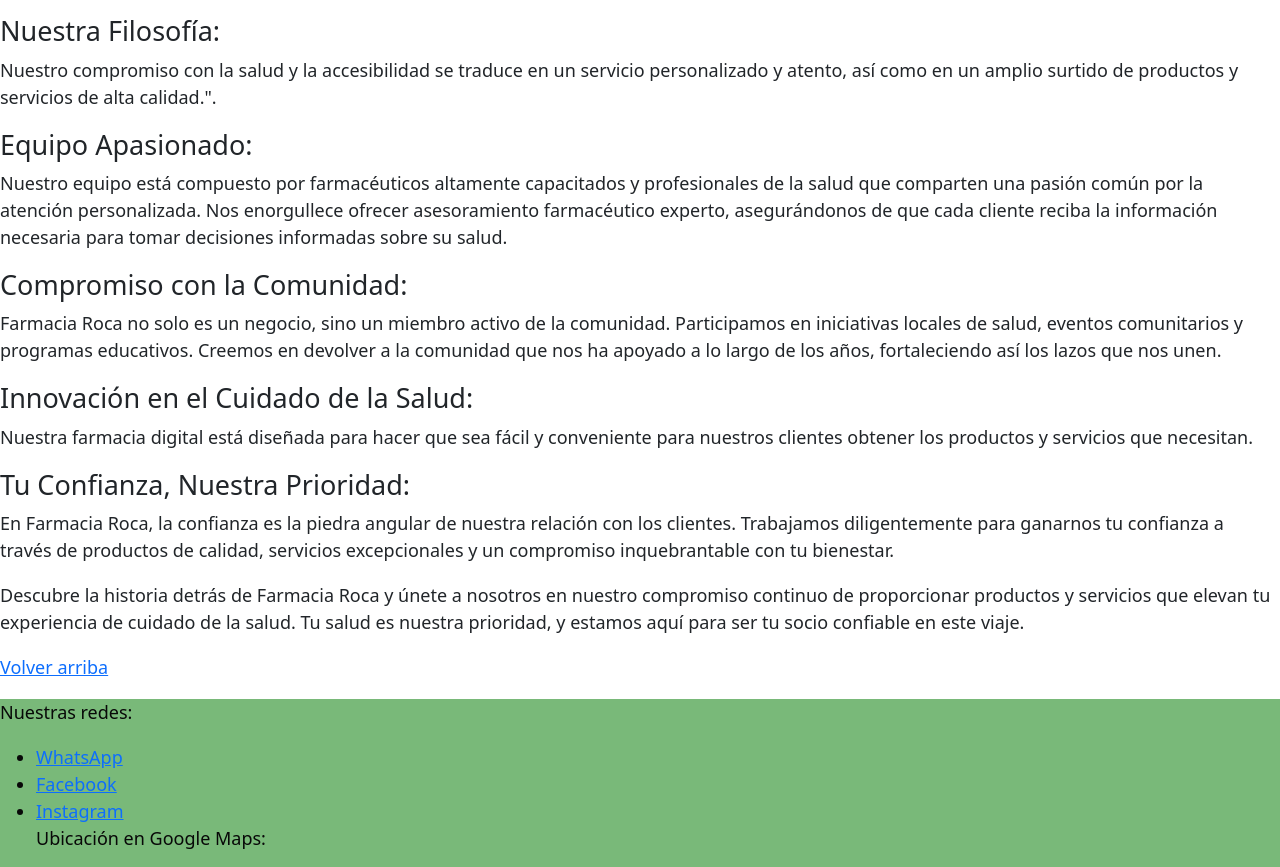
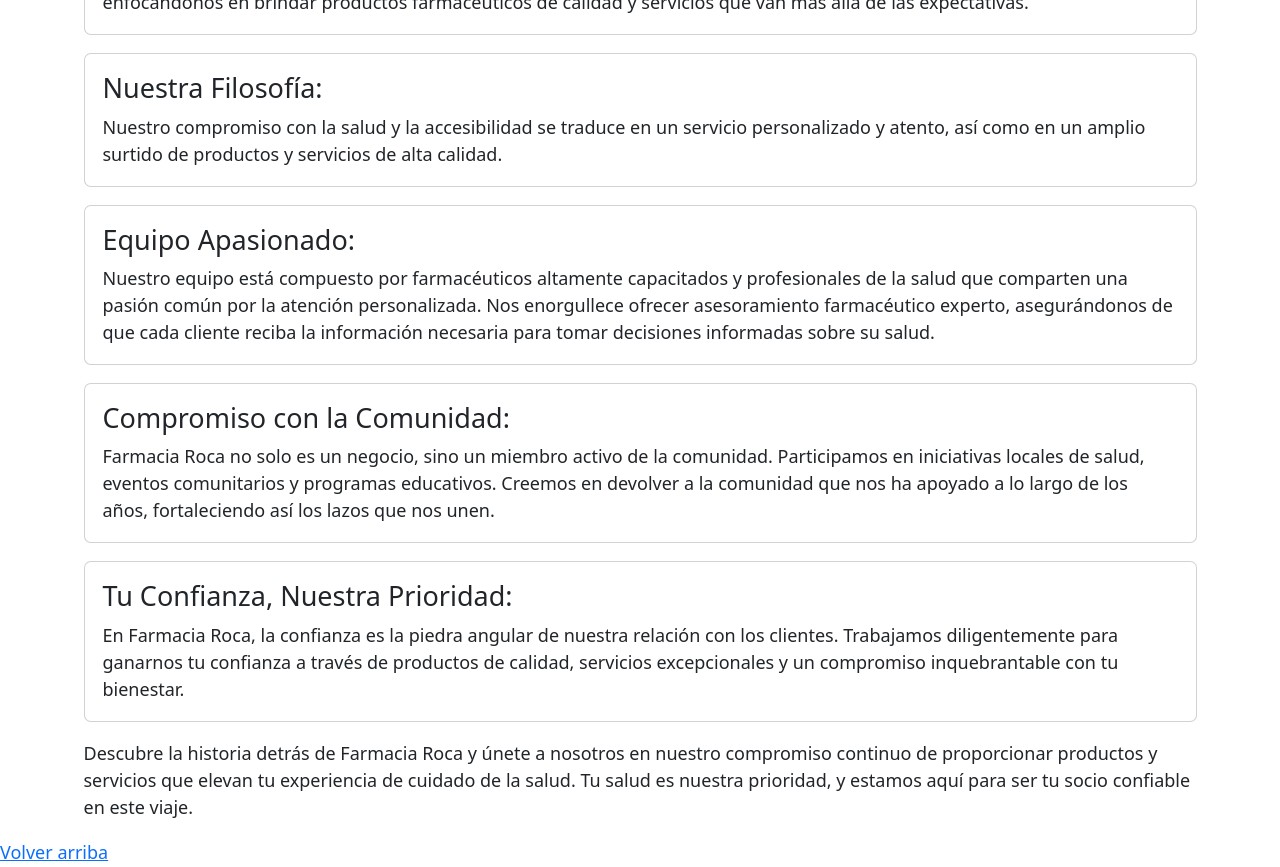
Before and after one commit to eMMa87CR/Victor-Emmanuel-Mercado---Comision-56575, a plain HTML site: page html/nosotros.html in a window 1280 px wide. Shown: the part 339-1206 px from the top of the page. Drawn offline with nearby package versions, Linux system fonts and the light colour scheme; grey boxes are pictures that could not be loaded.

Commit message:
modificacion nosotros

```diff
--- a/html/nosotros.html
+++ b/html/nosotros.html
@@ -50,50 +50,76 @@
     </header>
     <main>
         <section>
-            <article>
-                <h2>Comprometidos con tu Bienestar</h2>
-                <p>En Farmacia Roca, nuestra historia es más que la de una simple farmacia; es una narrativa de
+            <!-- Utilizando 'container' para un espaciado centrado y responsivo -->
+            <div class="container">
+                <!-- Cada artículo se trata como una tarjeta -->
+                <article class="card mb-3">
+                    <div class="card-body">
+                        <h2 class="card-title">Comprometidos con tu Bienestar</h2>
+                        <p class="card-text">En Farmacia Roca, nuestra historia es más que la de una simple farmacia; es
+                            una narrativa de
                             dedicación inquebrantable
                             al bienestar de nuestra comunidad. Desde nuestra fundación, hemos cultivado una relación de
                             confianza con nuestros
-                    clientes, enfocándonos en brindar productos farmacéuticos de calidad y servicios que van más allá de
+                            clientes, enfocándonos en brindar productos farmacéuticos de calidad y servicios que van más
+                            allá de
                             las expectativas.</p>
+                    </div>
                 </article>
-            <article>
-                <h4>Nuestra Filosofía:</h4>
-                <p>Nuestro compromiso con la salud y la accesibilidad se traduce en un servicio personalizado y atento,
-                    así como en un amplio surtido de productos y servicios de alta calidad.".</p>
+
+                <article class="card mb-3">
+                    <div class="card-body">
+                        <h4 class="card-title">Nuestra Filosofía:</h4>
+                        <p class="card-text">Nuestro compromiso con la salud y la accesibilidad se traduce en un
+                            servicio personalizado y atento,
+                            así como en un amplio surtido de productos y servicios de alta calidad.</p>
+                    </div>
                 </article>
-            <article>
-                <h4>Equipo Apasionado:</h4><!--colocar una imagen o video del equipo en accion-->
-                <p>Nuestro equipo está compuesto por farmacéuticos altamente capacitados y profesionales de la salud que
-                    comparten una pasión común por la atención personalizada. Nos enorgullece ofrecer asesoramiento
-                    farmacéutico experto, asegurándonos de que cada cliente reciba la información necesaria para tomar
+
+                <article class="card mb-3">
+                    <div class="card-body">
+                        <h4 class="card-title">Equipo Apasionado:</h4>
+                        <p class="card-text">Nuestro equipo está compuesto por farmacéuticos altamente capacitados y
+                            profesionales de la salud que
+                            comparten una pasión común por la atención personalizada. Nos enorgullece ofrecer
+                            asesoramiento
+                            farmacéutico experto, asegurándonos de que cada cliente reciba la información necesaria para
+                            tomar
                             decisiones informadas sobre su salud.</p>
+                    </div>
                 </article>
-            <article>
-                <h4>Compromiso con la Comunidad:</h4>
-                <p>Farmacia Roca no solo es un negocio, sino un miembro activo de la comunidad. Participamos en
-                    iniciativas locales de salud, eventos comunitarios y programas educativos. Creemos en devolver a la
-                    comunidad que nos ha apoyado a lo largo de los años, fortaleciendo así los lazos que nos unen.</p>
+
+                <article class="card mb-3">
+                    <div class="card-body">
+                        <h4 class="card-title">Compromiso con la Comunidad:</h4>
+                        <p class="card-text">Farmacia Roca no solo es un negocio, sino un miembro activo de la
+                            comunidad. Participamos en
+                            iniciativas locales de salud, eventos comunitarios y programas educativos. Creemos en
+                            devolver a la
+                            comunidad que nos ha apoyado a lo largo de los años, fortaleciendo así los lazos que nos
+                            unen.</p>
+                    </div>
                 </article>
-            <article>
-                <h4>Innovación en el Cuidado de la Salud:</h4>
-                <p>Nuestra farmacia digital está diseñada para hacer que sea fácil y conveniente para nuestros clientes
-                    obtener los productos y servicios que necesitan.</p>
+                <article class="card mb-3">
+                    <div class="card-body">
+                        <h4 class="card-title">Tu Confianza, Nuestra Prioridad:</h4>
+                        <p class="card-text">En Farmacia Roca, la confianza es la piedra angular de nuestra relación con
+                            los clientes. Trabajamos
+                            diligentemente para ganarnos tu confianza a través de productos de calidad, servicios
+                            excepcionales
+                            y un compromiso inquebrantable con tu bienestar.</p>
+
+                    </div>
                 </article>
-            <article>
-                <h4>Tu Confianza, Nuestra Prioridad:</h4>
-                <p>En Farmacia Roca, la confianza es la piedra angular de nuestra relación con los clientes. Trabajamos
-                    diligentemente para ganarnos tu confianza a través de productos de calidad, servicios excepcionales
-                    y un compromiso inquebrantable con tu bienestar.</p>
-            </article>
-            <article>
+                <div>
                     <p>Descubre la historia detrás de Farmacia Roca y únete a nosotros en nuestro compromiso continuo de
                         proporcionar productos y servicios que elevan tu experiencia de cuidado de la salud. Tu salud es
                         nuestra prioridad, y estamos aquí para ser tu socio confiable en este viaje.</p>
-            </article>
+                </div>
+
+            </div>
         </section>
+
         <p><a href="#top">Volver arriba</a></p>
     </main>
     <footer>
```
Lines whose indentation alone changed are shown as unchanged.
